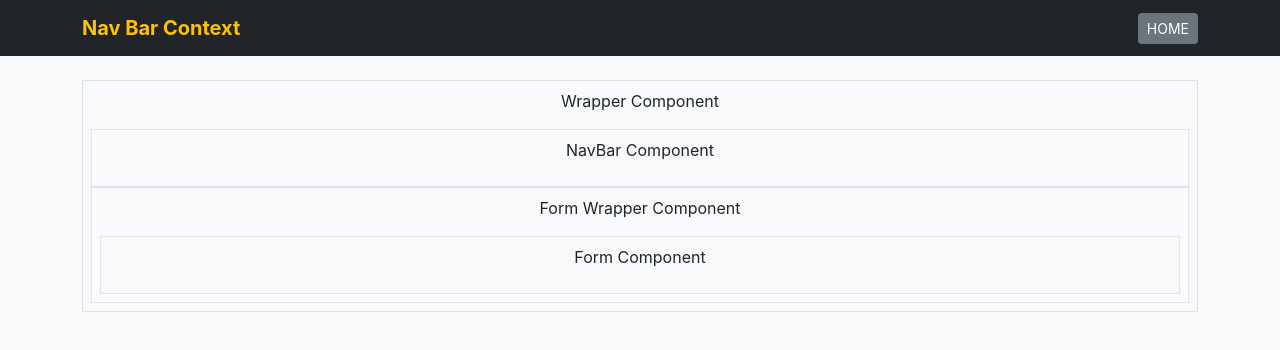
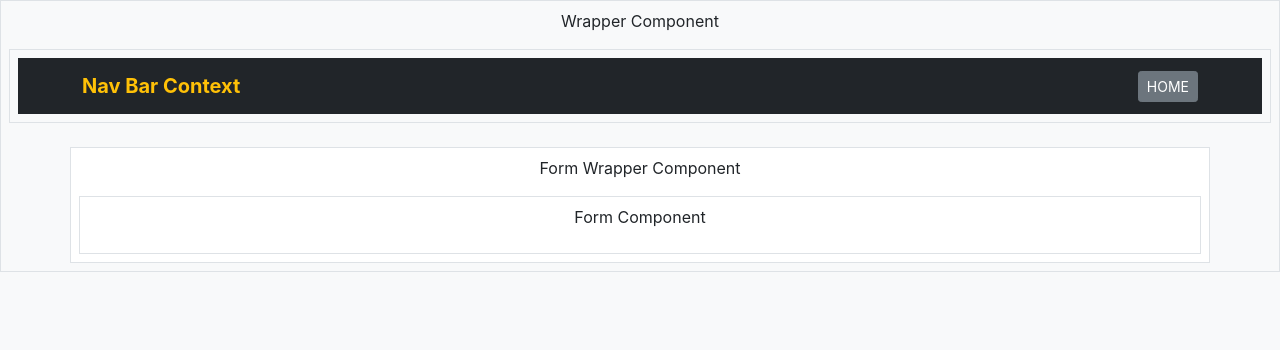
Before and after one commit to Virgilio-D-Cabading-Jr/Coding_Dojo_MERN_Stack_React_Functional_Components, a React (Create React App) app: page / in a window 1280 px wide. Shown: the top 350 px of the page. Built offline with nearby package versions, Linux system fonts and the light colour scheme.

Commit message:
move navbar into Navbar Component

```diff
--- a/public/index.html
+++ b/public/index.html
@@ -25,26 +25,7 @@
 <body class="bg-light">
   <noscript>You need to enable JavaScript to run this app.</noscript>
 
-  <!-- //// HEADER //////// -->
-  <header>
-    <div class="navbar navbar-dark bg-dark box-shadow">
-      <div class="container d-flex justify-content-between">
-        <a href="/" class="navbar-brand d-flex align-items-center">
-          <strong class="text-warning">Nav Bar Context</strong>
-        </a>
-        <a class="btn btn-secondary btn-sm" href="/">HOME</a>
-      </div>
-    </div>
-  </header>
-
-  <!-- //// MAIN AREA //////// -->
-  <main role="main">
-    <div class="container mt-4">
-      <div class="row">
-        <div class="col" id="root"></div>
-      </div>
-    </div>
-  </main>
+  <div class="col" id="root">< /div>
 
 </body>
 
--- a/src/components/FormWrapperComponent.jsx
+++ b/src/components/FormWrapperComponent.jsx
@@ -8,7 +8,7 @@ import FormComp from './FormComponent'
  */
 const FormWrapperComp = () => {
     return (
-        <div className='border p-2'>
+        <div className='border bg-white p-2'>
             <p>Form Wrapper Component</p>
             {/* **** FORM COMPONENT *********************** */}
             <FormComp />
--- a/src/components/NavbarComponent.jsx
+++ b/src/components/NavbarComponent.jsx
@@ -1,9 +1,25 @@
 import React from 'react'
 
+/**
+ * ////////////////////////////////////////////////////////////////
+ * NAV BAR COMPONENT
+ * ////////////////////////////////////////////////////////////////
+ * @returns Nav Bar
+ */
 const NavbarComp = () => {
     return (
         <div className='border p-2'>
-            <p>NavBar Component</p>
+            {/* //// HEADER //////// */}
+            <header>
+                <div class="navbar navbar-dark bg-dark box-shadow">
+                    <div class="container d-flex justify-content-between">
+                        <a href="/" class="navbar-brand d-flex align-items-center">
+                            <strong class="text-warning">Nav Bar Context</strong>
+                        </a>
+                        <a class="btn btn-secondary btn-sm" href="/">HOME</a>
+                    </div>
+                </div>
+            </header>
         </div>
     )
 }
--- a/src/components/WrapperComponent.jsx
+++ b/src/components/WrapperComponent.jsx
@@ -13,7 +13,14 @@ const WrapperComp = () => {
         <div className='border p-2'>
             <p>Wrapper Component</p>
             <NavbarComp />
-            <FormWrapperComp />
+            {/* //// MAIN AREA //////// */}
+            <main role="main">
+                <div class="container mt-4">
+                    <div class="row">
+                        <FormWrapperComp className="col" />
+                    </div>
+                </div>
+            </main>
         </div>
     )
 }
```
